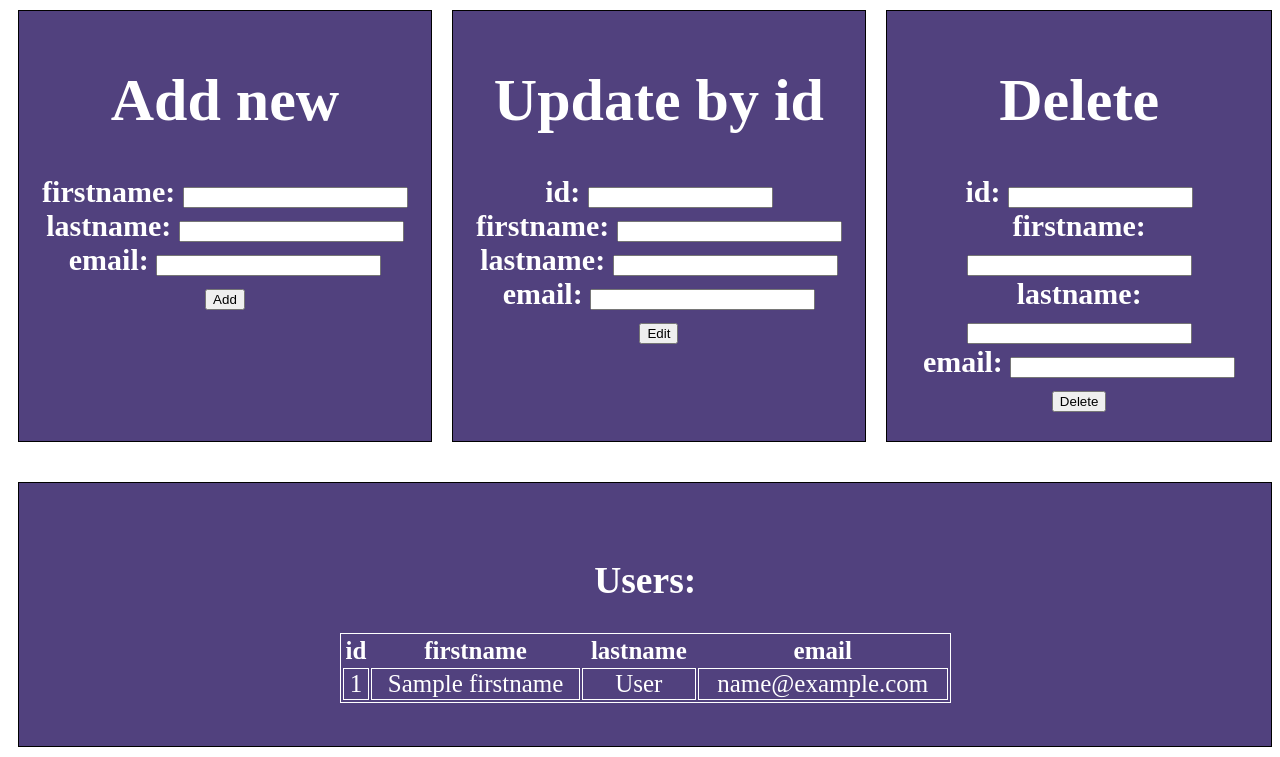
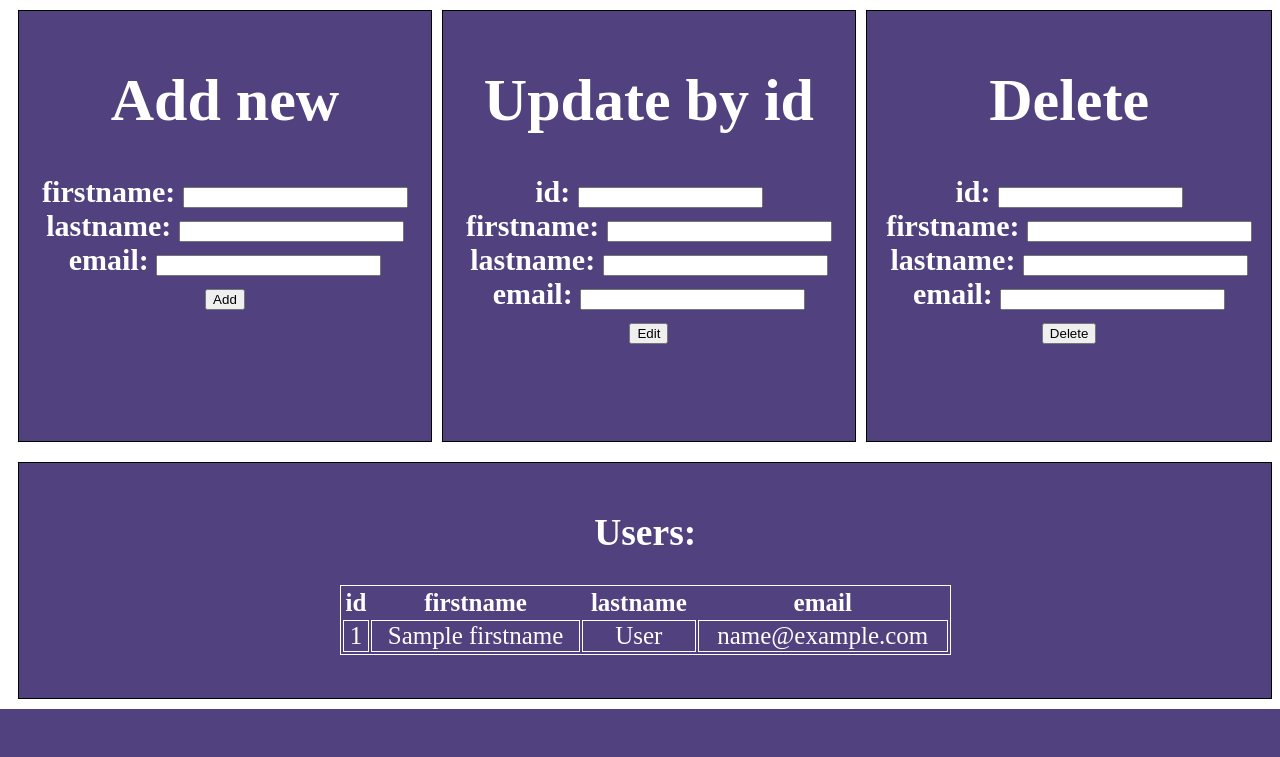
Before and after one commit to sarussynoa/noa.sarussy, a Flask app: template pages/assignment10/templates/assignment10.html in a window 1280 px wide. Shown: the part 108-865 px from the top of the page. After the commit the page ends 817 px from the top, so only its background shows below. Run offline with Flask 2, Linux system fonts and the light colour scheme; the template is opened without the code that fills it: most values are stand-ins (such as "Sample title", 1, 10 or a date in 2020).

Commit message:
assignment 10

```diff
--- a/app.py
+++ b/app.py
@@ -1,19 +1,6 @@
 from flask import Flask, render_template, url_for, session, request, redirect
-import mysql.connector
-from settings import config
-from utilities.db.db_manager import dbManager
 
 from pages.assignment10.assignment10 import assignment10
-
-# def q2(query, val=None):
-#     cnx = mysql.connector.connect(**config)
-#     cursor = cnx.cursor()
-#     cursor.execute(query, val)
-#     cnx.commit()
-#     data = cursor.fetchall()
-#     cnx.close()
-#     return data
-
 
 app = Flask(__name__)
 app.secret_key = "mySecretKey"
@@ -77,4 +64,4 @@
 
 
 if __name__ == '__main__':
-    app.run('localhost', '5555', debug=True)
+    app.run('localhost', 5555, debug=True)
--- a/pages/assignment10/static/css/assignment10.css
+++ b/pages/assignment10/static/css/assignment10.css
@@ -1,7 +1,7 @@
 .grid-container {
   display: grid;
   grid-template-columns: 33% 33% auto;
-  grid-gap: 20px;
+  grid-gap: 10px;
   padding: 10px;
   position: absolute;
   width: 98%;
@@ -59,13 +59,13 @@
 }
 
 .message {
-  padding: 15px;
+  padding: 1px;
   text-align: center;
   grid-column: 2 / 3;
   grid-row: 2 / 3;
   background-color: #51417E;
-  font-size: 25px;
-  color: #FFFFFF;
+  font-size: 10px;
+  color: red;
 }
 
 img {
--- a/pages/assignment10/templates/assignment10.html
+++ b/pages/assignment10/templates/assignment10.html
@@ -49,6 +49,7 @@
     <div class="users">
         <div class="message">
             {% if action == 'select' %}
+                <h1><br></h1>
             {% elif action == 'insert' %}
                 <h1>{{res}} row(s) inserted</h1>
             {% elif action == 'update' %}
--- a/utilities/db/db_manager.py
+++ b/utilities/db/db_manager.py
@@ -1,5 +1,4 @@
 import mysql.connector
-from flask import request, render_template
 from settings import config as DB
 
 
```
